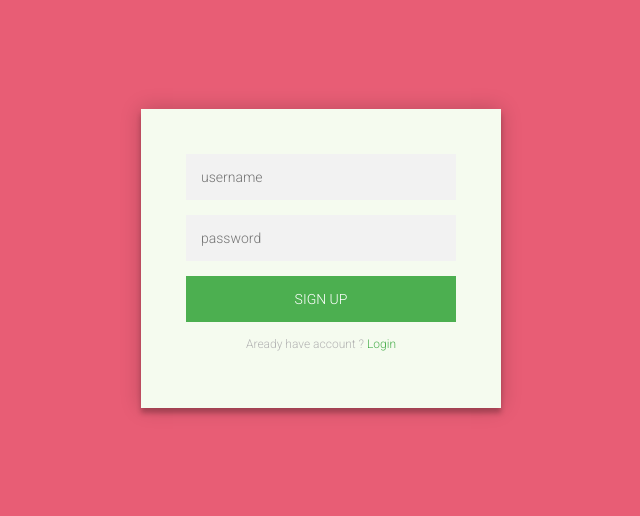
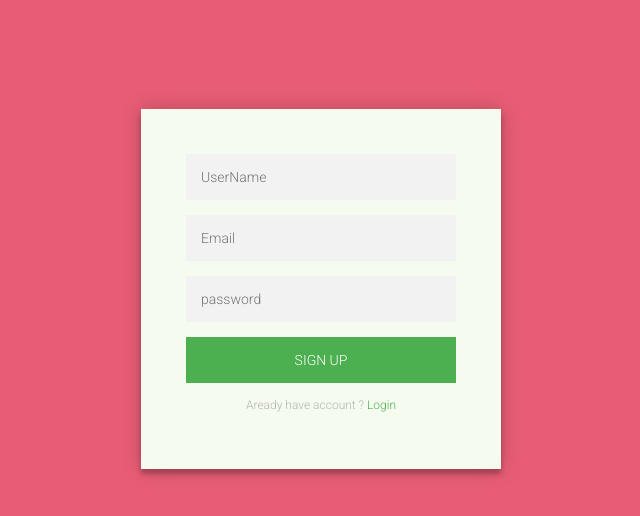
Before and after one commit to HardXee/MyChat, a React app: page /register in a window 1280 px wide. Shown: the top 516 px of the page, without its empty margins (319-959 px from the left). Built offline with nearby package versions, Linux system fonts and the light colour scheme; the HTML template or start-up script is replaced by a standard one.

Commit message:
add usenavigate after register and login

```diff
--- a/src/App.jsx
+++ b/src/App.jsx
@@ -3,6 +3,7 @@ import { BrowserRouter, Routes, Route } from "react-router-dom";
 import Home from "./pages/home/home";
 import Login from "./pages/login/Login";
 import Register from "./pages/register/Register";
+import Chat from "./pages/chat/chat";
 
 function App() {
   return (
@@ -11,7 +12,7 @@ function App() {
         <Route path="/" element={<Home />} />
         <Route path="/login" element={<Login />} />
         <Route path="/register" element={<Register />} />
-        <Route path="/map" element={<Map />} />
+        <Route path="/chat" element={<Chat />} />
       </Routes>
     </BrowserRouter>
   );
--- /dev/null
+++ b/src/pages/chat/chat.jsx
@@ -0,0 +1,9 @@
+function Chat() {
+  return (
+    <div>
+      <h1>Chat Page</h1>
+    </div>
+  );
+}
+
+export default Chat;
--- a/src/pages/login/Login.jsx
+++ b/src/pages/login/Login.jsx
@@ -3,11 +3,13 @@ import { useState } from "react";
 import { Link } from "react-router-dom";
 import axios from "axios";
 import toast, { Toaster } from "react-hot-toast";
+import { useNavigate } from "react-router-dom";
 import Cookies from "js-cookie";
 
 function Login() {
   const [email, SetEmail] = useState("");
   const [password, Setpassword] = useState("");
+  const Navigate = useNavigate();
 
   const handleSubmit = async () => {
     try {
@@ -24,11 +26,12 @@ function Login() {
 
       const coki = `${document.cookie}`;
       console.log(coki);
-      console.log(responce);
-
+      localStorage.setItem("username", JSON.stringify(responce.data.name));
       toast.success(responce.data.message);
+      Navigate("/chat");
     } catch (error) {
       console.log(`error is ${error}`);
+      toast.success(error.responce?.data?.message);
     }
   };
 
--- a/src/pages/register/Register.jsx
+++ b/src/pages/register/Register.jsx
@@ -3,19 +3,25 @@ import { useState } from "react";
 import axios from "axios";
 import { Link } from "react-router-dom";
 import toast, { Toaster } from "react-hot-toast";
+import { useNavigate } from "react-router-dom";
 
 function Register() {
+  const [name, SetName] = useState("");
   const [email, SetEmail] = useState("");
   const [password, Setpassword] = useState("");
+
+  const Navigate = useNavigate();
 
   const handleSubmit = async () => {
     try {
       const responce = await axios.post(import.meta.env.VITE_REGISTER_URL, {
+        name: name,
         email: email,
         password: password,
       });
       toast.success(responce.data.message);
       console.log(responce);
+      Navigate("/login");
     } catch (error) {
       console.log(error.response?.data);
 
@@ -29,8 +35,16 @@ function Register() {
       <div className="form">
         <input
           type="text"
+          value={name}
+          placeholder="UserName"
+          onChange={(e) => {
+            SetName(e.target.value);
+          }}
+        />
+        <input
+          type="text"
           value={email}
-          placeholder="username"
+          placeholder="Email"
           onChange={(e) => {
             SetEmail(e.target.value);
           }}
```
